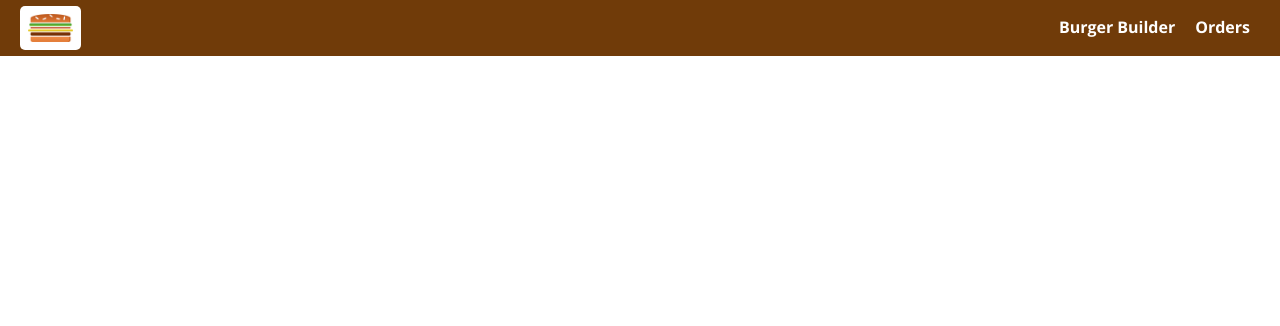
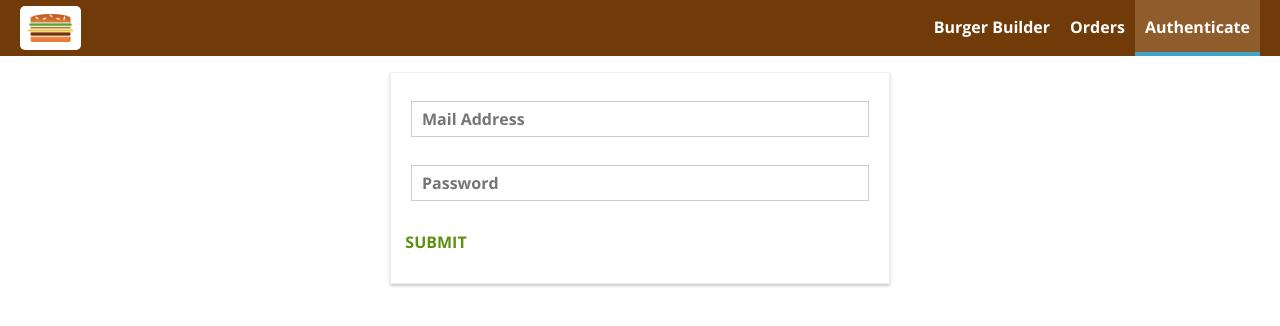
Before and after one commit to padmaja-12/Reactjs, a React app in the folder burger-app/: page /auth in a window 1280 px wide. Shown: the top 326 px of the page. Built offline with nearby package versions, Linux system fonts and the light colour scheme.

Commit message:
authentication

```diff
--- a/burger-app/src/App.js
+++ b/burger-app/src/App.js
@@ -5,6 +5,7 @@ import Layout from './hoc/Layout/Layout';
 import BurgerBuilder from './containers/BurgerBuilder/BurgerBuilder';
 import Checkout from './containers/Checkout/Checkout';
 import Orders from './containers/Orders/Orders';
+import Auth from './containers/Auth/Auth';
 
 class App extends Component {
   render () {
@@ -14,6 +15,7 @@ class App extends Component {
           <Switch>
             <Route path="/checkout" component={Checkout} />
             <Route path="/orders" component={Orders} />
+            <Route path="/auth" component={Auth} />
             <Route path="/" exact component={BurgerBuilder} />
           </Switch>
         </Layout>
--- a/burger-app/src/components/Navigation/NavigationItems/NavigationItems.js
+++ b/burger-app/src/components/Navigation/NavigationItems/NavigationItems.js
@@ -6,6 +6,7 @@ const navigationItems = () => (
       <ul className={classes.NavigationItems}>
          <NavigationItem link="/" exact >Burger Builder</NavigationItem>
          <NavigationItem link="/orders" >Orders</NavigationItem>
+         <NavigationItem link="/auth" >Authenticate</NavigationItem>
       </ul>
 );
 
--- a/burger-app/src/containers/Auth/Auth.js
+++ b/burger-app/src/containers/Auth/Auth.js
@@ -1,6 +1,7 @@
 import React , { Component } from 'react';
 import Input from '../../components/UI/Input/Input';
 import Button from '../../components/UI/Button/Button';
+import classes from './Auth.module.css';
 class Auth extends Component {
 
     state = {
@@ -35,13 +36,56 @@ class Auth extends Component {
             }
         }
     }
+    checkValidity(value, rules) {
+        let isValid = true;
+        if (!rules) {
+            return true;
+        }
+
+        if (rules.required) {
+            isValid = value.trim() !== '' && isValid;
+        }
+
+        if (rules.minLength) {
+            isValid = value.length >= rules.minLength && isValid
+        }
+
+        if (rules.maxLength) {
+            isValid = value.length <= rules.maxLength && isValid
+        }
+
+        if (rules.isEmail) {
+            const pattern = /[a-z0-9!#$%&'*+/=?^_`{|}~-]+(?:\.[a-z0-9!#$%&'*+/=?^_`{|}~-]+)*@(?:[a-z0-9](?:[a-z0-9-]*[a-z0-9])?\.)+[a-z0-9](?:[a-z0-9-]*[a-z0-9])?/;
+            isValid = pattern.test(value) && isValid
+        }
+
+        if (rules.isNumeric) {
+            const pattern = /^\d+$/;
+            isValid = pattern.test(value) && isValid
+        }
+
+        return isValid;
+    }
+
+    inputChangedHandler = (event,controlName) => {
+        const updatedControls = {
+            ...this.state.controls,
+            [controlName] : {
+                ...this.state.controls[controlName],
+                value : event.target.value,
+                valid : this.checkValidity(event.target.value,this.state.controls[controlName].validation),
+                touched : true
+            }
+        }
+        this.setState({controls:updatedControls});
+    }
 
     render() {
         const formElementsArray = [];
-        for (let key in this.state.orderForm) {
+        for (let key in this.state.controls) {
             formElementsArray.push({
                 id: key,
-                config: this.state.orderForm[key]
+                config: this.state.controls[key]
             });
         }
         const form = formElementsArray.map(formElement => (
@@ -57,10 +101,10 @@ class Auth extends Component {
             />
         ));
         return (
-            <div>
+            <div className = {classes.Auth}>
                 <form>
                     {form}
-                   <Button btnType="Success"/>
+                   <Button btnType="Success">SUBMIT</Button>
                 </form>
             </div>
         );
--- /dev/null
+++ b/burger-app/src/containers/Auth/Auth.module.css
@@ -0,0 +1,16 @@
+.Auth {
+    margin : 20px auto;
+    width : 80%;
+    text-align : center;
+    box-shadow: 0 2px 3px #cccccc;
+    border : 1px solid #eee;
+    padding : 10px;
+    box-sizing: border-box;
+}
+
+
+@media (min-width : 600px) {
+    .Auth {
+        width : 500px;
+    }
+}
```
